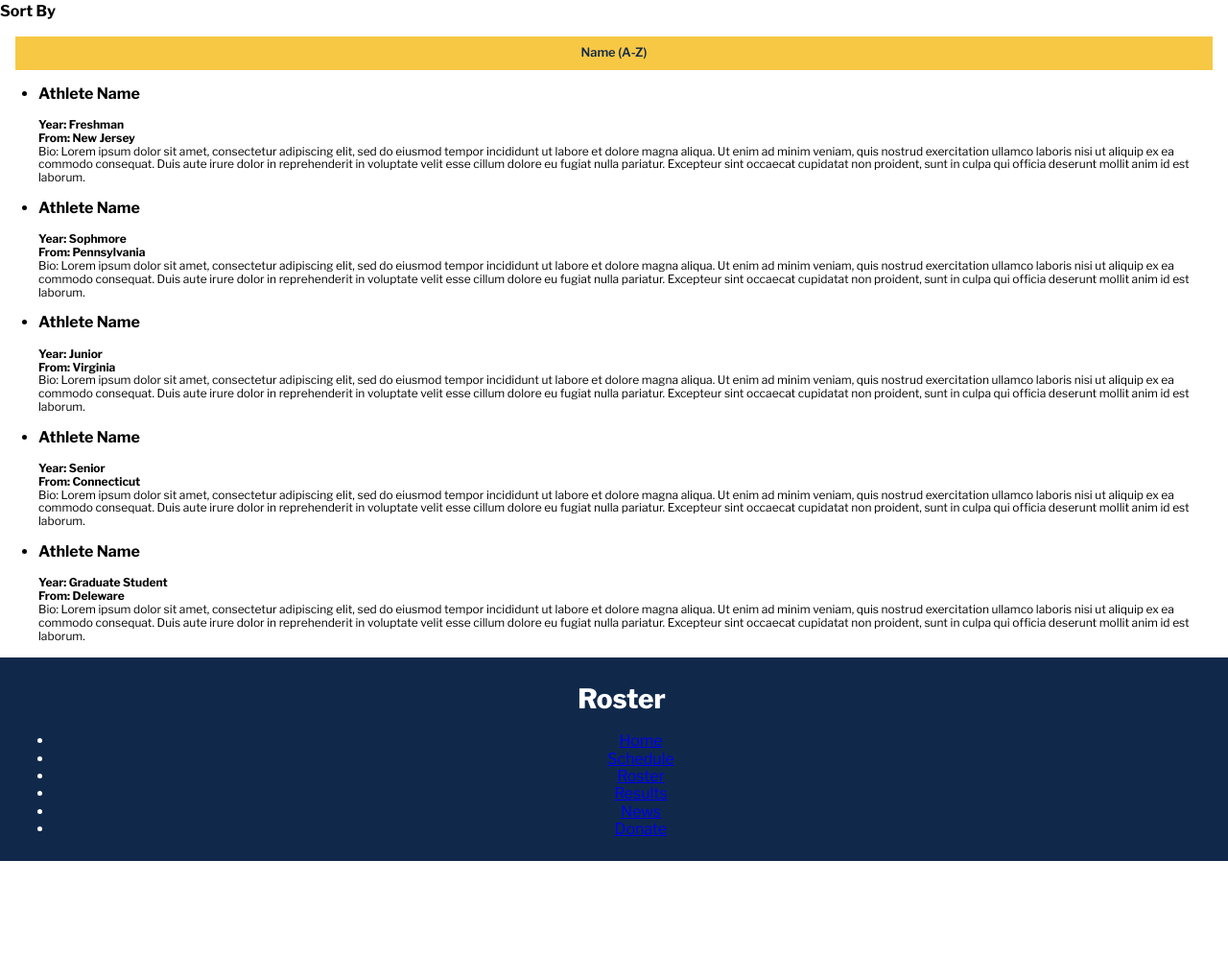
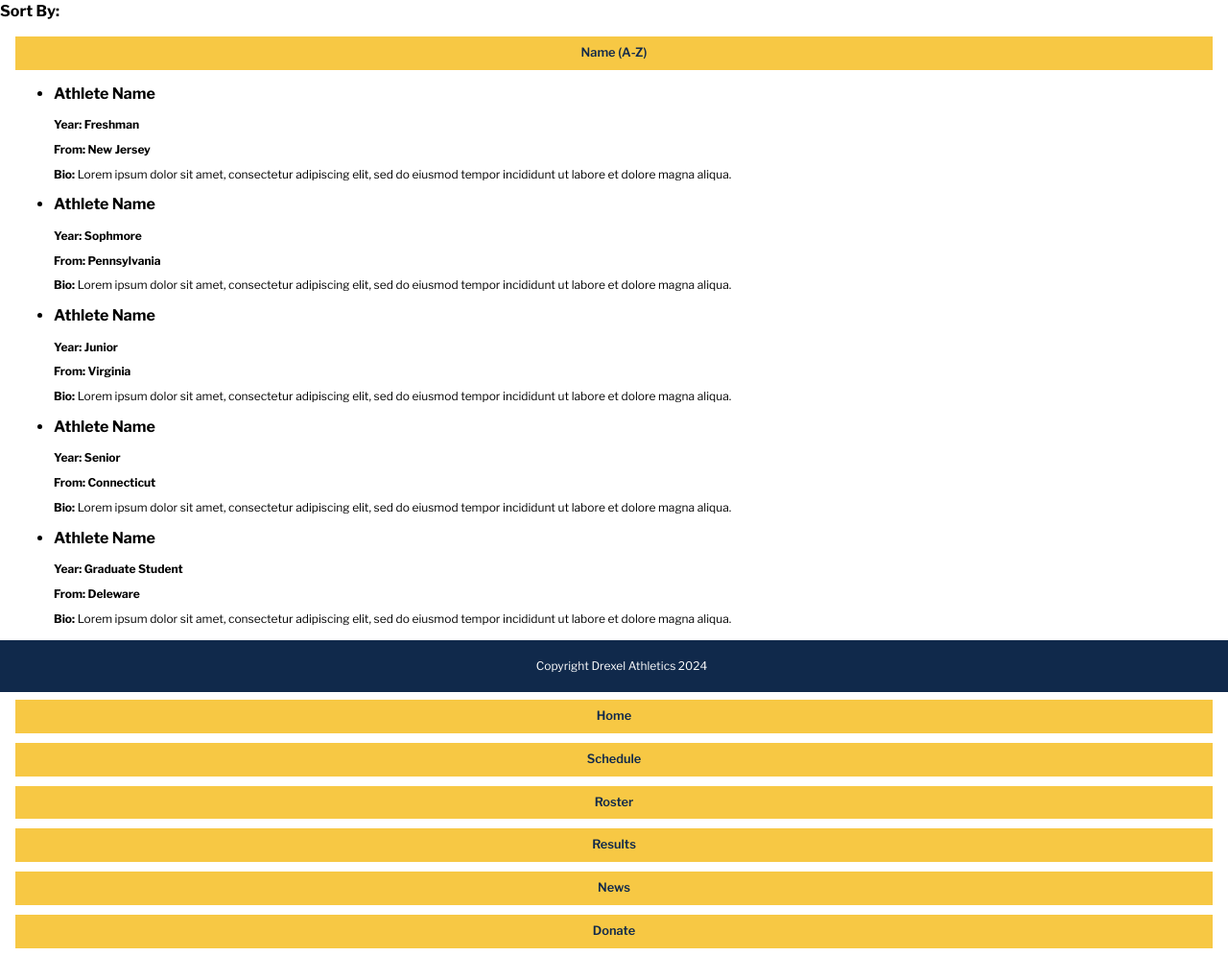
Before and after one commit to EEH68/IDM221-eeh68, a plain HTML site: page Pages/Roster.html in a window 1280 px wide. Shown: the part 403-1399 px from the top of the page at 96% size. Before the commit the page ends 1300 px from the top, so only its background shows below. Drawn offline with Linux system fonts and the light colour scheme.

Commit message:
Breaking files :boom:

```diff
--- a/Pages/Roster.html
+++ b/Pages/Roster.html
@@ -24,73 +24,63 @@
 
     <main>
         <div class="nav-buttons">
-            <h3>
-                Sort By
-            </h3>
-            <ul>
-                <li><a href="#">Name (A-Z)</a></li>
-            </ul>
+            <h3>Sort By:</h3>
+            <ul><li><a href="#">Name (A-Z)</a></li></ul>
         </div>
 
+    <section>
         <ul>
             <li>
                 <h3>Athlete Name</h3>
-        <p><b>Year: Freshman <br>
-            From: New Jersey <br>
-        </b>
-        Bio: Lorem ipsum dolor sit amet, consectetur adipiscing elit, sed do eiusmod tempor incididunt ut labore et dolore magna aliqua. Ut enim ad minim veniam, quis nostrud exercitation ullamco laboris nisi ut aliquip ex ea commodo consequat. Duis aute irure dolor in reprehenderit in voluptate velit esse cillum dolore eu fugiat nulla pariatur. Excepteur sint occaecat cupidatat non proident, sunt in culpa qui officia deserunt mollit anim id est laborum.
-        </p>
+                <p><b>Year: Freshman</b></p>
+                <p><b>From: New Jersey</b></p>
+                <p><b>Bio:</b> Lorem ipsum dolor sit amet, consectetur adipiscing elit, sed do eiusmod tempor incididunt ut labore et dolore magna aliqua.</p>
             </li>
 
             <li>
                 <h3>Athlete Name</h3>
-        <p><b>Year: Sophmore <br>
-            From: Pennsylvania <br>
-        </b>
-        Bio: Lorem ipsum dolor sit amet, consectetur adipiscing elit, sed do eiusmod tempor incididunt ut labore et dolore magna aliqua. Ut enim ad minim veniam, quis nostrud exercitation ullamco laboris nisi ut aliquip ex ea commodo consequat. Duis aute irure dolor in reprehenderit in voluptate velit esse cillum dolore eu fugiat nulla pariatur. Excepteur sint occaecat cupidatat non proident, sunt in culpa qui officia deserunt mollit anim id est laborum.
-        </p>
+                <p><b>Year: Sophmore</b></p>
+                <p><b>From: Pennsylvania</b></p>
+                <p><b>Bio:</b> Lorem ipsum dolor sit amet, consectetur adipiscing elit, sed do eiusmod tempor incididunt ut labore et dolore magna aliqua.</p>
             </li>
 
             <li>
                 <h3>Athlete Name</h3>
-        <p><b>Year: Junior <br>
-            From: Virginia <br>
-        </b>
-        Bio: Lorem ipsum dolor sit amet, consectetur adipiscing elit, sed do eiusmod tempor incididunt ut labore et dolore magna aliqua. Ut enim ad minim veniam, quis nostrud exercitation ullamco laboris nisi ut aliquip ex ea commodo consequat. Duis aute irure dolor in reprehenderit in voluptate velit esse cillum dolore eu fugiat nulla pariatur. Excepteur sint occaecat cupidatat non proident, sunt in culpa qui officia deserunt mollit anim id est laborum.
-        </p>
+                <p><b>Year: Junior</b></p>
+                <p><b>From: Virginia</b></p>
+                <p><b>Bio:</b> Lorem ipsum dolor sit amet, consectetur adipiscing elit, sed do eiusmod tempor incididunt ut labore et dolore magna aliqua.</p>
             </li>
 
             <li>
                 <h3>Athlete Name</h3>
-        <p><b>Year: Senior <br>
-            From: Connecticut <br>
-        </b>
-        Bio: Lorem ipsum dolor sit amet, consectetur adipiscing elit, sed do eiusmod tempor incididunt ut labore et dolore magna aliqua. Ut enim ad minim veniam, quis nostrud exercitation ullamco laboris nisi ut aliquip ex ea commodo consequat. Duis aute irure dolor in reprehenderit in voluptate velit esse cillum dolore eu fugiat nulla pariatur. Excepteur sint occaecat cupidatat non proident, sunt in culpa qui officia deserunt mollit anim id est laborum.
-        </p>
+                <p><b>Year: Senior</b></p>
+                <p><b>From: Connecticut</b></p>
+                <p><b>Bio:</b> Lorem ipsum dolor sit amet, consectetur adipiscing elit, sed do eiusmod tempor incididunt ut labore et dolore magna aliqua.</p>
             </li>
 
             <li>
                 <h3>Athlete Name</h3>
-        <p><b>Year: Graduate Student <br>
-            From: Deleware <br>
-        </b>
-        Bio: Lorem ipsum dolor sit amet, consectetur adipiscing elit, sed do eiusmod tempor incididunt ut labore et dolore magna aliqua. Ut enim ad minim veniam, quis nostrud exercitation ullamco laboris nisi ut aliquip ex ea commodo consequat. Duis aute irure dolor in reprehenderit in voluptate velit esse cillum dolore eu fugiat nulla pariatur. Excepteur sint occaecat cupidatat non proident, sunt in culpa qui officia deserunt mollit anim id est laborum.
-        </p>
+                <p><b>Year: Graduate Student</b></p>
+                <p><b>From: Deleware</b></p>
+                <p><b>Bio:</b> Lorem ipsum dolor sit amet, consectetur adipiscing elit, sed do eiusmod tempor incididunt ut labore et dolore magna aliqua.</p>
             </li>
         </ul>
+    </section>
+
+    <footer>
+        <p>Copyright Drexel Athletics 2024</p>
+    </footer>
+
+    <div class="nav-buttons">
+        <ul>
+            <li><a href="../Index.html">Home</a></li>
+            <li><a href="./Schedule.html">Schedule</a></li>
+            <li><a href="./Roster.html">Roster</a></li>
+            <li><a href="./Results.html">Results</a></li>
+            <li><a href="./News.html">News</a></li>
+            <li><a href="./Donate.html">Donate</a></li>
+        </ul>
+    </div>
 
 </body>
-
-<footer>
-        <h1>Roster</h1>
-        <ul>
-            <li><a href="../Index.html">Home</a></li>
-            <li><a href="Schedule.html">Schedule</a></li>
-            <li><a href="Roster.html">Roster</a>
-            <li><a href="Results.html">Results</a></li>
-            <li><a href="News.html">News</a></li>
-            <li><a href="Donate.html">Donate</a></li>
-        </ul>
-</footer>
-
 </html>
```
Also changed, not shown: Pages/Results.html (+42 -21 lines), Pages/Schedule.html (+2 -2 lines), 2 other files. Lines whose indentation alone changed are shown as unchanged.
